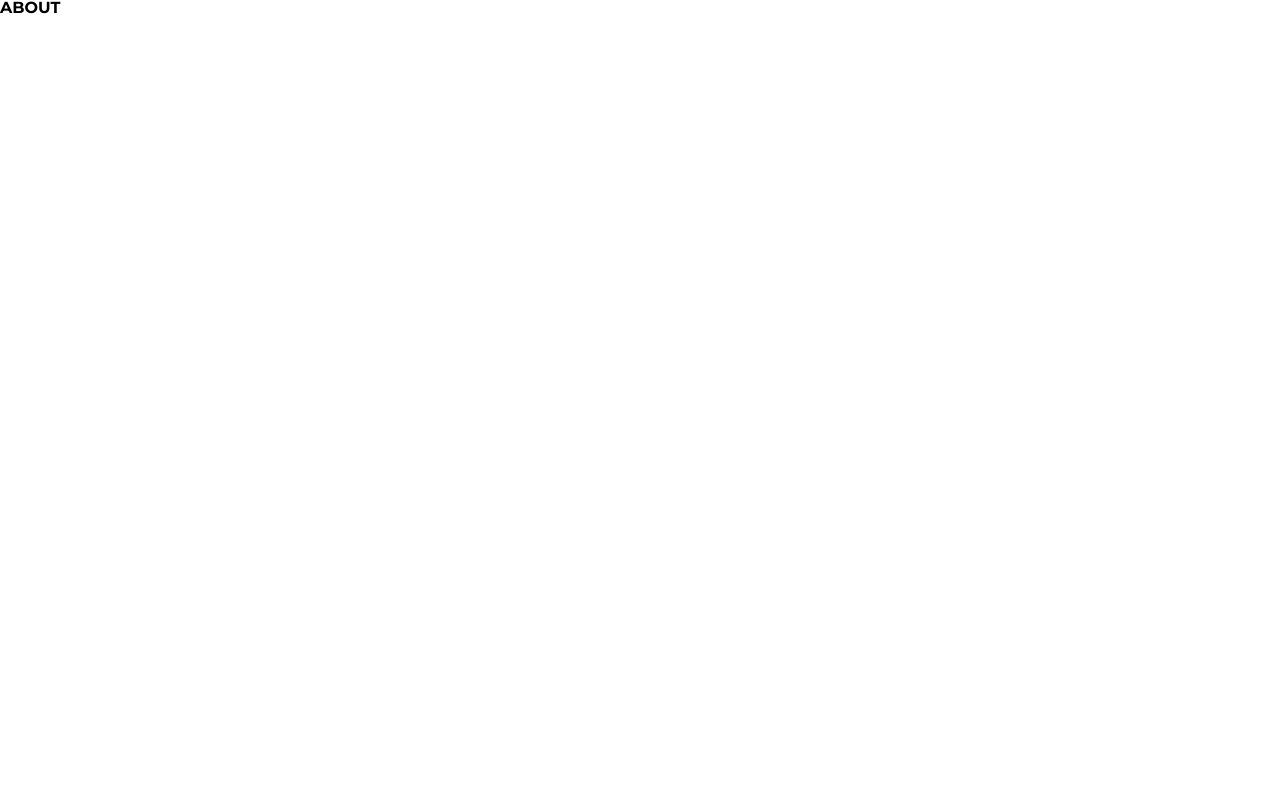
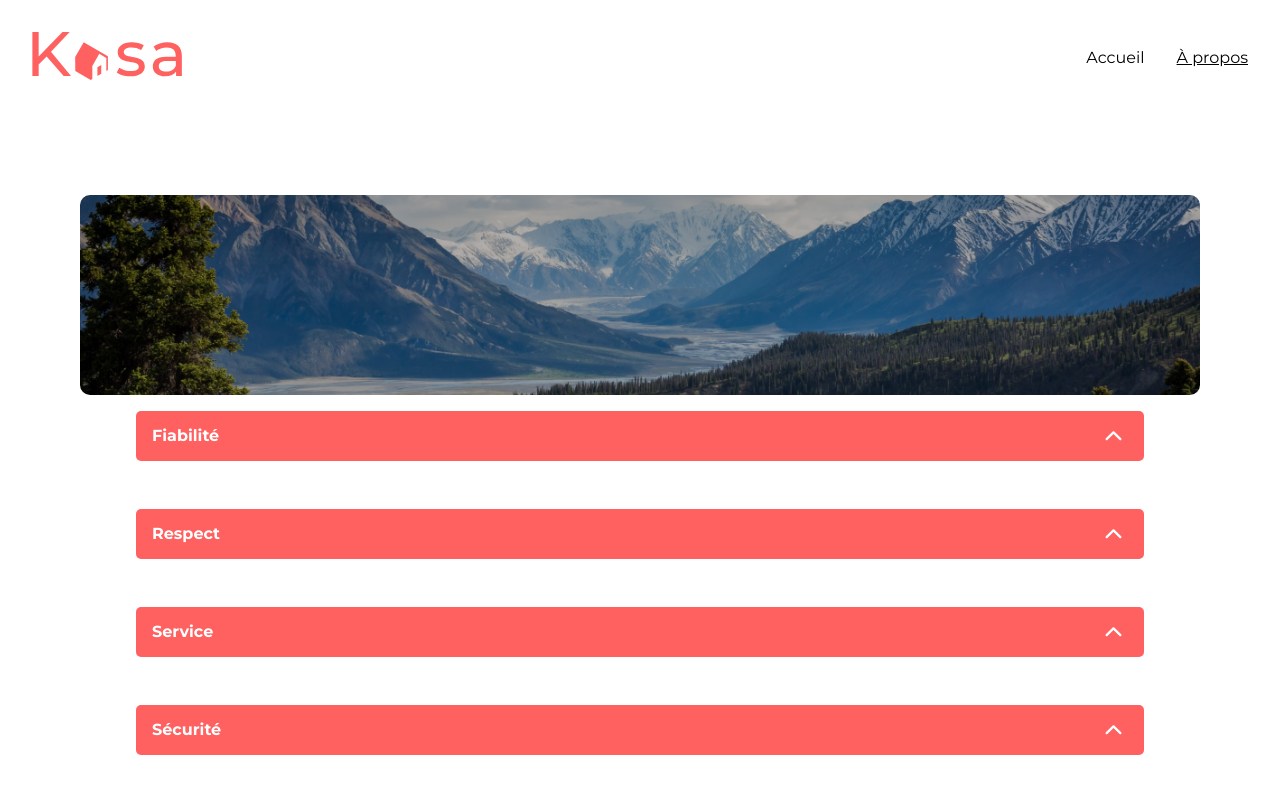
Before and after one commit to pyko7/kasa, a React (Vite) app: page /about in a window 1280 px wide. Shown: the top 800 px of the page. Built offline with nearby package versions, Linux system fonts and the light colour scheme.

Commit message:
feat: add about page

```diff
--- /dev/null
+++ b/src/components/Button/Button.jsx
@@ -0,0 +1,5 @@
+const Button = ({ children, handleClick }) => {
+  return <button onClick={handleClick}>{children}</button>;
+};
+
+export default Button;
--- /dev/null
+++ b/src/components/Collapse/Collapse.jsx
@@ -0,0 +1,31 @@
+import { useState, useCallback } from "react";
+import ChevronIcon from "../../assets/icons/chevron-icon.svg";
+import "./Collapse.scss";
+import Button from "../Button/Button";
+
+const Collapse = ({ props }) => {
+  const [open, setOpen] = useState(false);
+  const handleClick = useCallback(() => setOpen((open) => !open), []);
+
+  return (
+    <div className="collapse">
+      <div className="collapse-header">
+        <span>{props.title}</span>
+        <Button handleClick={handleClick}>
+          <img
+            className={`collapse-icon ${open ? "collapse-icon-open" : ""}`}
+            src={ChevronIcon}
+            alt=""
+          />
+        </Button>
+      </div>
+      <div
+        className={`collapse-content ${open ? "collapse-content-open" : ""}`}
+      >
+        <p>{props.description}</p>
+      </div>
+    </div>
+  );
+};
+
+export default Collapse;
--- /dev/null
+++ b/src/components/Collapse/Collapse.scss
@@ -0,0 +1,64 @@
+@import "../../styles/style.scss";
+
+.collapse {
+  width: 100%;
+}
+
+.collapse-header {
+  @include flex-container($justify: space-between, $align: center);
+  width: 100%;
+  padding: 0.5rem 1rem;
+  background-color: $main-color;
+  border-radius: $border-radius-sm;
+
+  @include md-screen {
+    padding: 1rem;
+  }
+
+  button {
+    background: transparent;
+    border: none;
+    cursor: pointer;
+  }
+
+  span {
+    display: block;
+    color: $neutral-light-color;
+    font-weight: 700;
+    font-size: $text-sm;
+    @include lg-screen {
+      font-size: $text-base;
+    }
+  }
+}
+
+.collapse-content {
+  height: 0;
+  padding: 1rem;
+  font-size: $text-sm;
+  line-height: 1rem;
+  background-color: $neutral-medium-color;
+  border-radius: $border-radius-sm;
+  transform: scaleY(0);
+  transform-origin: top;
+  transition: transform 0.1s ease-out;
+
+  @include lg-screen {
+    font-size: $text-base;
+    line-height: 1.25rem;
+  }
+
+  &-open {
+    height: fit-content;
+    transform: scaleY(1);
+  }
+}
+
+.collapse-icon {
+  transform: rotate(0);
+  transition: transform 0.25s ease-out;
+
+  &-open {
+    transform: rotate(-180deg);
+  }
+}
--- a/src/pages/About.jsx
+++ /dev/null
@@ -1,9 +0,0 @@
-const About = () => {
-  return (
-    <div>
-      <h1>ABOUT</h1>
-    </div>
-  );
-};
-
-export default About;
--- /dev/null
+++ b/src/pages/About/About.jsx
@@ -0,0 +1,29 @@
+import Banner from "../../components/Banner/Banner";
+import bannerBackgroundImage from "../../assets/images/source_2.png";
+import Collapse from "../../components/Collapse/Collapse";
+import MainLayout from "../../components/Layouts/MainLayout";
+import "./About.scss";
+import { collapseListElements } from "./utils";
+
+console.log(collapseListElements);
+
+const About = () => {
+  return (
+    <MainLayout>
+      <div className="container">
+        <Banner
+          title=""
+          backgroundImage={bannerBackgroundImage}
+          withFilter={false}
+        />
+        <div className="collapses_container">
+          {collapseListElements.map((el) => (
+            <Collapse props={el} key={el.id} />
+          ))}
+        </div>
+      </div>
+    </MainLayout>
+  );
+};
+
+export default About;
--- /dev/null
+++ b/src/pages/About/About.scss
@@ -0,0 +1,25 @@
+@import "../../styles/style.scss";
+
+.container {
+  @include flex-container($direction: column, $align: center);
+  width: 100%;
+  height: 100%;
+  padding: 1rem;
+  gap: 1rem;
+  @include md-screen {
+    padding: 2rem;
+  }
+  @include lg-screen {
+    padding: 5rem;
+  }
+}
+
+.collapses_container {
+  @include flex-container($direction: column, $align: center);
+  width: 100%;
+  height: 100%;
+  gap: 1rem;
+  @include lg-screen {
+    max-width: 90%;
+  }
+}
--- /dev/null
+++ b/src/pages/About/utils.js
@@ -0,0 +1,26 @@
+export const collapseListElements = [
+  {
+    id: 1,
+    title: "Fiabilité",
+    description:
+      "Les annonces postées sur Kasa garantissent une fiabilité totale. Les photos sont conformes aux logements, et toutes les informations sont régulièrement vérifiées par nos équipes",
+  },
+  {
+    id: 2,
+    title: "Respect",
+    description:
+      "La bienveillance fait partie des valeurs fondatrices de Kasa. Tout comportement discriminatoire ou de perturbation du voisinage entraînera une exclusion de notre plateforme.",
+  },
+  {
+    id: 3,
+    title: "Service",
+    description:
+      "La bienveillance fait partie des valeurs fondatrices de Kasa. Tout comportement discriminatoire ou de perturbation du voisinage entraînera une exclusion de notre plateforme.",
+  },
+  {
+    id: 4,
+    title: "Sécurité",
+    description:
+      "La sécurité est la priorité de Kasa. Aussi bien pour nos hôtes que pour les voyageurs, chaque logement correspond aux critères de sécurité établis par nos services. En laissant une note aussi bien à l'hôte qu'au locataire, cela permet à nos équipes de vérifier que les standards sont bien respectés. Nous organisons également des ateliers sur la sécurité domestique pour nos hôtes.",
+  },
+];
--- a/src/router/router.jsx
+++ b/src/router/router.jsx
@@ -1,6 +1,6 @@
 import { createBrowserRouter } from "react-router-dom";
 import App from "../App";
-import About from "../pages/About";
+import About from "../pages/About/About";
 import ErrorPage from "../pages/ErrorPage";
 import Housing from "../pages/Housing/Housing";
 
--- a/src/styles/sass/abstracts/_variables.scss
+++ b/src/styles/sass/abstracts/_variables.scss
@@ -11,7 +11,7 @@ $border-radius-lg: 25px;
 
 /* FONT SIZE */
 $text-xs: 0.75rem;
-$font-sm: 0.875rem;
+$text-sm: 0.875rem;
 $text-base: 1rem;
 $text-lg: 1.125rem;
 $text-xl: 1.25rem;
```
Also changed, not shown: src/assets/icons/chevron-icon.svg (added), src/assets/images/source_2.png (added).
